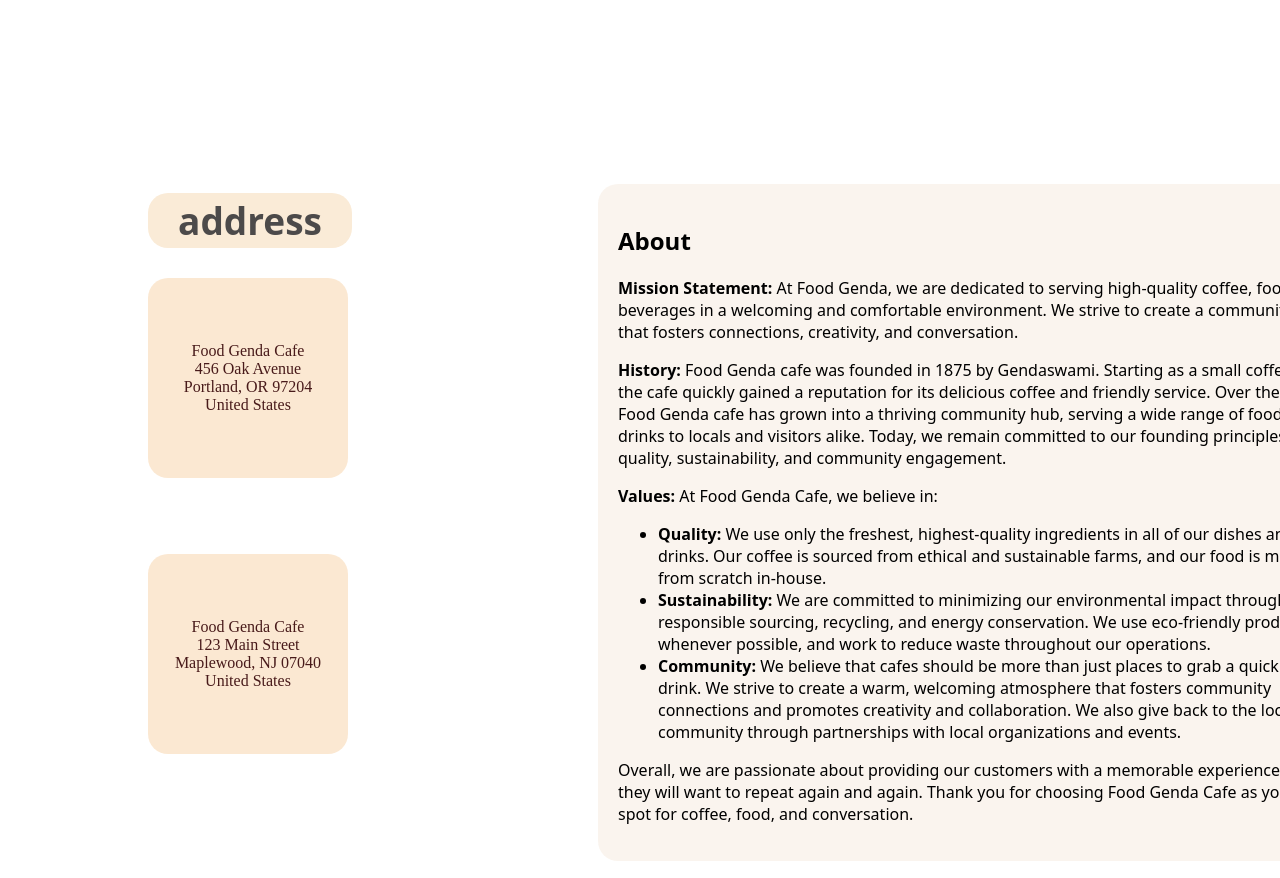
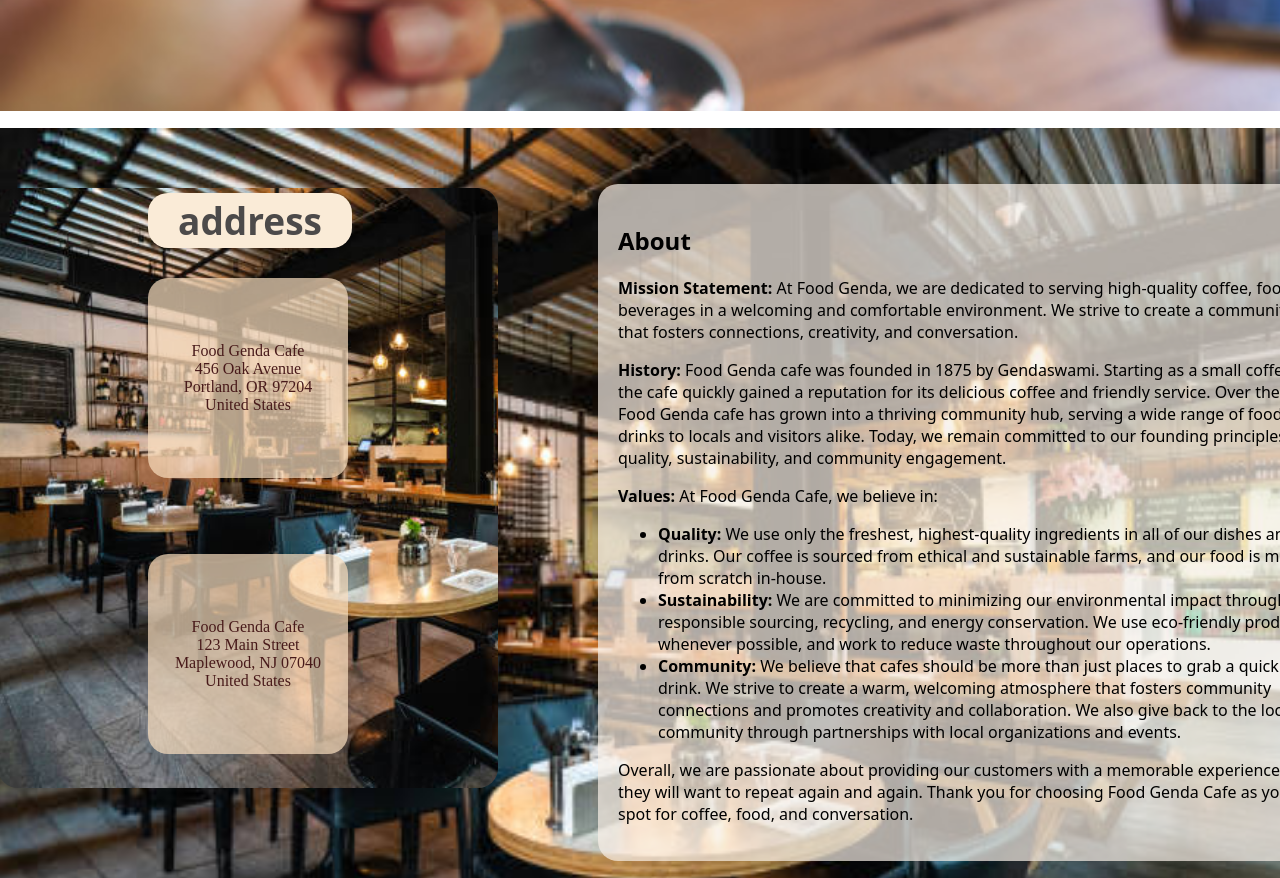
Before and after one commit to Surajk7841/Cafe-webpage-design, a plain HTML site: page index.html in a window 1280 px wide. Shown: the part 898-1776 px from the top of the page. Drawn offline with Linux system fonts and the light colour scheme; files whose address does not match are found by name.

Commit message:
Update style.css

```diff
--- a/style.css
+++ b/style.css
@@ -1,5 +1,5 @@
 body {
-  background-image: url(./cafebg.jpg);
+  background-image: url(Images/cafebg.jpg);
   background-repeat: no-repeat;
   background-size: 1515px;
 }
@@ -96,7 +96,7 @@ h1 {
 
 /*below is about section */
 .about-section{
-  background-image: url(./cafebg1.jpg);
+  background-image: url(Images/cafebg1.jpg);
   background-size: 1515px 1050px;
   margin: 200px -10px 5px -10px;
   width: 1515px;
@@ -109,7 +109,7 @@ h1 {
   margin-top: 60px;
   border-radius: 20px;
   text-align: center;
-  background-image: url(./cafebg1.jpg);
+  background-image: url(Images/cafebg1.jpg);
   background-repeat: no-repeat;
   background-size: cover;
   align-items: center;
```
